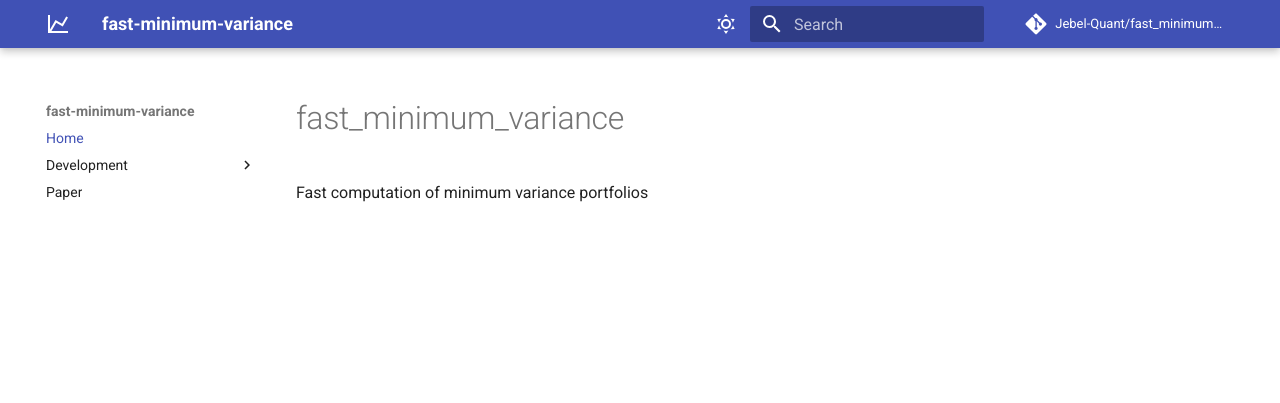
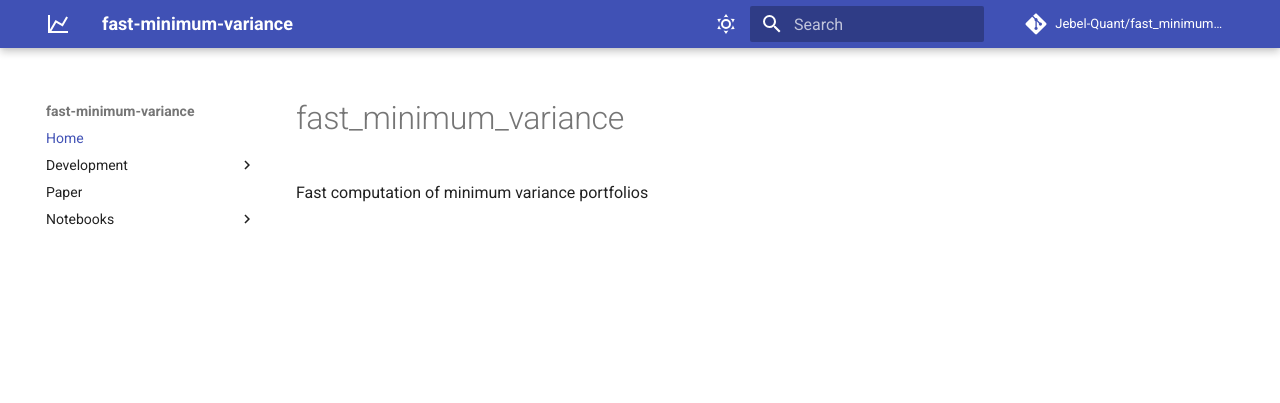
Before and after one commit to Jebel-Quant/fast_minimum_variance, an MkDocs documentation site: the page built from docs/index.md, in a window 1280 px wide. Shown: the top 403 px of the page. Built offline with MkDocs 1.6.1 and Material for MkDocs 9.7.7, drawn with Linux system fonts in a browser that asks for light colours; comment, search, counter and statistics services are not loaded.

Commit message:
docs: add minvar notebook to mkdocs nav
Co-Authored-By: Claude Sonnet 4.6 <noreply@anthropic.com>

```diff
--- a/mkdocs.yml
+++ b/mkdocs.yml
@@ -16,6 +16,8 @@ nav:
     - Marimo: development/MARIMO.md
     - Tests: development/TESTS.md
   - Paper: paper/minvar_paper.md
+  - Notebooks:
+    - Minimum Variance: notebooks/minvar.html
 
 extra:
   social:
```
